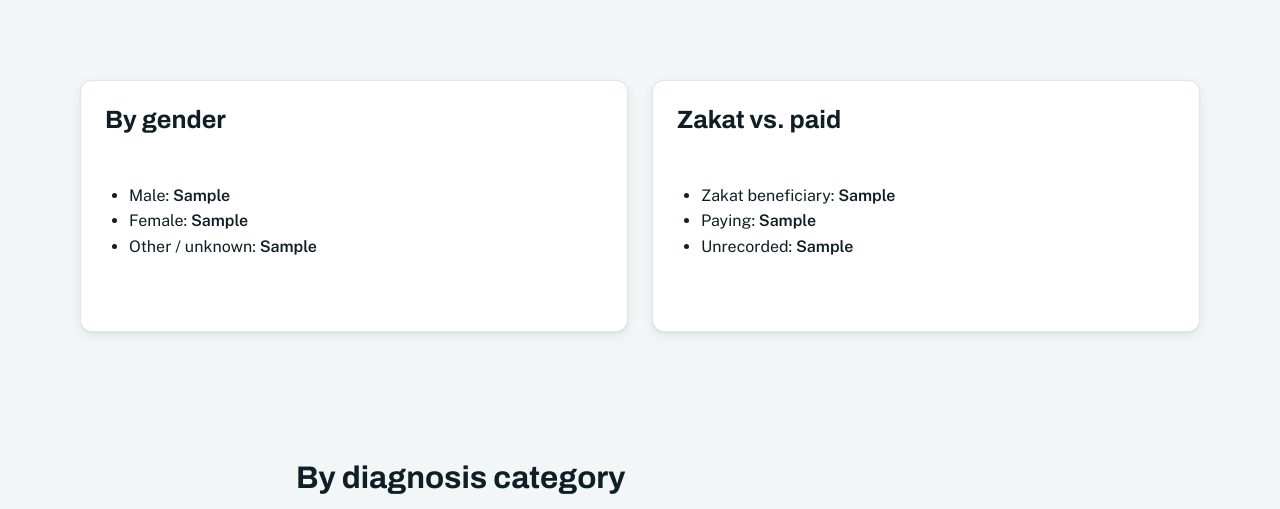
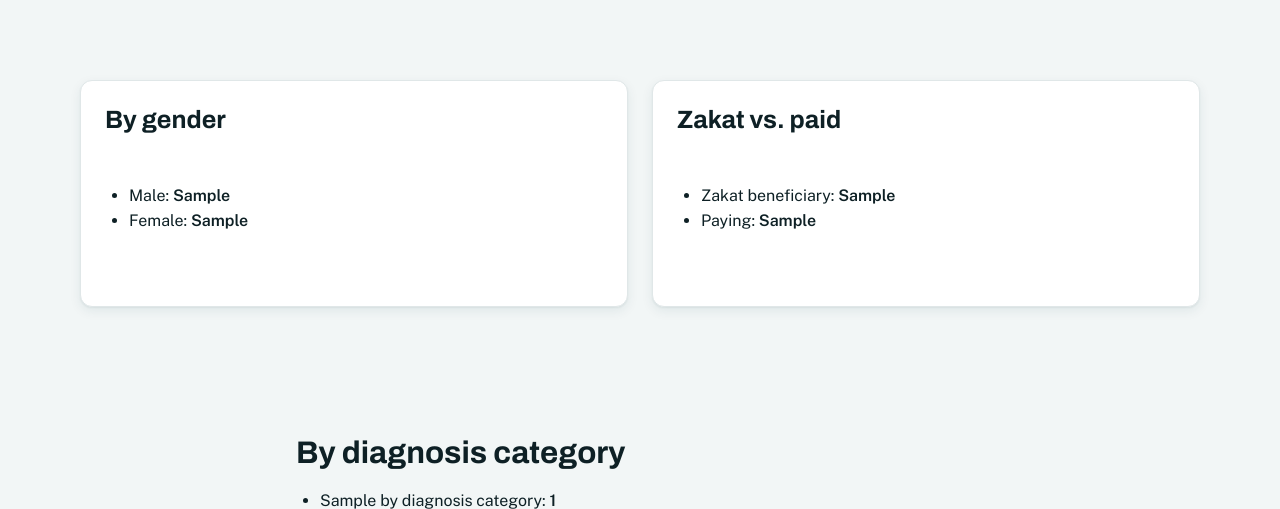
Before and after one commit to hh2110/thandkoi-clinics, a Django app: template apps/pipeline/templates/pipeline/daily_report_page.html in a window 1280 px wide. Shown: the part 1184-1693 px from the top of the page. Run offline with Django 5.2, Linux system fonts and the light colour scheme; the template is opened without the code that fills it: most values are stand-ins (such as "Sample title", 1, 10 or a date in 2020).

Commit message:
fix(pipeline): drop Other/unknown and Unrecorded rows from report gender/zakat cards (#61)

```diff
--- a/apps/pipeline/templates/pipeline/camp_upload_report_page.html
+++ b/apps/pipeline/templates/pipeline/camp_upload_report_page.html
@@ -51,7 +51,6 @@ here the way the daily report has one.
           <ul class="prose">
             <li>{% translate "Male" %}: <strong>{{ aggregate.male_patients }}</strong></li>
             <li>{% translate "Female" %}: <strong>{{ aggregate.female_patients }}</strong></li>
-            <li>{% translate "Other / unknown" %}: <strong>{{ aggregate.other_or_unknown_sex_patients }}</strong></li>
           </ul>
         </article>
         <article class="card">
@@ -59,7 +58,6 @@ here the way the daily report has one.
           <ul class="prose">
             <li>{% translate "Zakat beneficiary" %}: <strong>{{ aggregate.zakat_beneficiary_patients }}</strong></li>
             <li>{% translate "Paying" %}: <strong>{{ aggregate.paying_patients }}</strong></li>
-            <li>{% translate "Unrecorded" %}: <strong>{{ aggregate.unknown_payment_type_patients }}</strong></li>
           </ul>
         </article>
       </div>
--- a/apps/pipeline/templates/pipeline/daily_report_page.html
+++ b/apps/pipeline/templates/pipeline/daily_report_page.html
@@ -76,7 +76,6 @@ shrinking `--space-8` itself, which other, longer pages still rely on.
           <ul class="prose">
             <li>{% translate "Male" %}: <strong>{{ aggregate.male_patients }}</strong></li>
             <li>{% translate "Female" %}: <strong>{{ aggregate.female_patients }}</strong></li>
-            <li>{% translate "Other / unknown" %}: <strong>{{ aggregate.other_or_unknown_sex_patients }}</strong></li>
           </ul>
         </article>
         <article class="card">
@@ -84,7 +83,6 @@ shrinking `--space-8` itself, which other, longer pages still rely on.
           <ul class="prose">
             <li>{% translate "Zakat beneficiary" %}: <strong>{{ aggregate.zakat_beneficiary_patients }}</strong></li>
             <li>{% translate "Paying" %}: <strong>{{ aggregate.paying_patients }}</strong></li>
-            <li>{% translate "Unrecorded" %}: <strong>{{ aggregate.unknown_payment_type_patients }}</strong></li>
           </ul>
         </article>
       </div>
```
